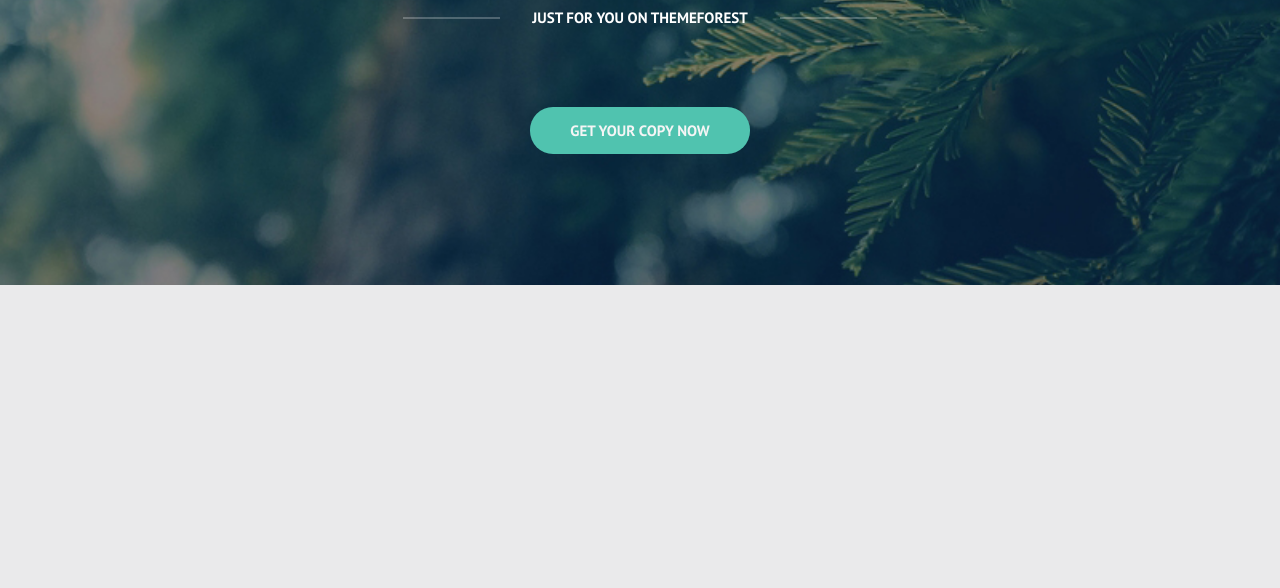
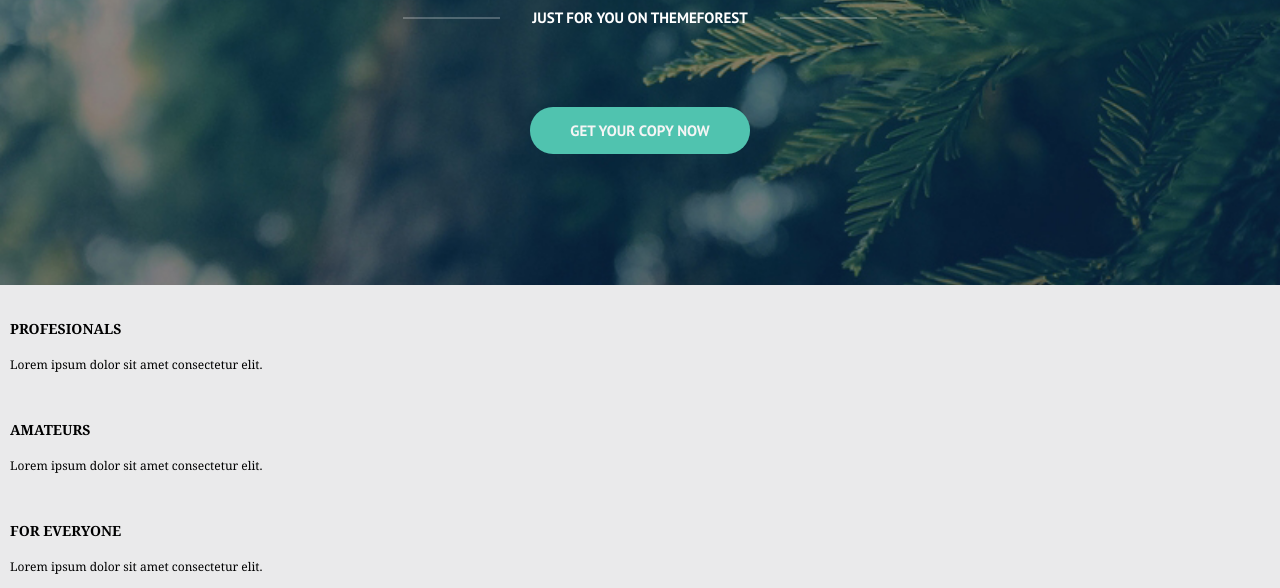
Before and after one commit to karachev/test-rocket, a website: page src/html/index.html in a window 1280 px wide. Shown: the part 314-902 px from the top of the page. Before the commit the page ends 800 px from the top, so only its background shows below. Drawn offline with nearby package versions, Linux system fonts and the light colour scheme; files that its build step writes are made by us from their sources; files whose address does not match are found by name.

Commit message:
Добавляет разметку блока features

```diff
--- a/src/html/index.html
+++ b/src/html/index.html
@@ -4,6 +4,7 @@
 	<body>
 		@@include('global/header.html')
 		<div class="wrapper">
+			@@include('pages/home/features.html')
 		</div>
 		@@include('global/footer.html')
 		@@include('global/scripts.html')
--- /dev/null
+++ b/src/html/pages/home/features.html
@@ -0,0 +1,35 @@
+<section class="features">
+    <h2 class="hidden">Преимущества</h2>
+    <div class="container">
+        <div class="features-item">
+            <div class="features-item__img">
+                <svg class="icon icon-features-1">
+                    <use xmlns:xlink="http://www.w3.org/1999/xlink" xlink:href="images/sprite/sprite.svg#features-1"></use>
+                </svg>
+            </div>
+            <h3 class="features-item__title">PROFESIONALS</h3>
+            <p class="features-item__text">Lorem ipsum dolor sit amet
+                consectetur elit.</p>
+        </div>
+        <div class="features-item">
+            <div class="features-item__img">
+                <svg class="icon icon-features-2">
+                    <use xmlns:xlink="http://www.w3.org/1999/xlink" xlink:href="images/sprite/sprite.svg#features-2"></use>
+                </svg>
+            </div>
+            <h3 class="features-item__title">AMATEURS</h3>
+            <p class="features-item__text">Lorem ipsum dolor sit amet
+                consectetur elit.</p>
+        </div>
+        <div class="features-item">
+            <div class="features-item__img">
+                <svg class="icon icon-features-3">
+                    <use xmlns:xlink="http://www.w3.org/1999/xlink" xlink:href="images/sprite/sprite.svg#features-3"></use>
+                </svg>
+            </div>
+            <h3 class="features-item__title">FOR EVERYONE</h3>
+            <p class="features-item__text">Lorem ipsum dolor sit amet
+                consectetur elit.</p>
+        </div>
+    </div>
+</section>
```
Also changed, not shown: src/sass/sprite/_sprite-base.scss (added, +1 -0 lines).
